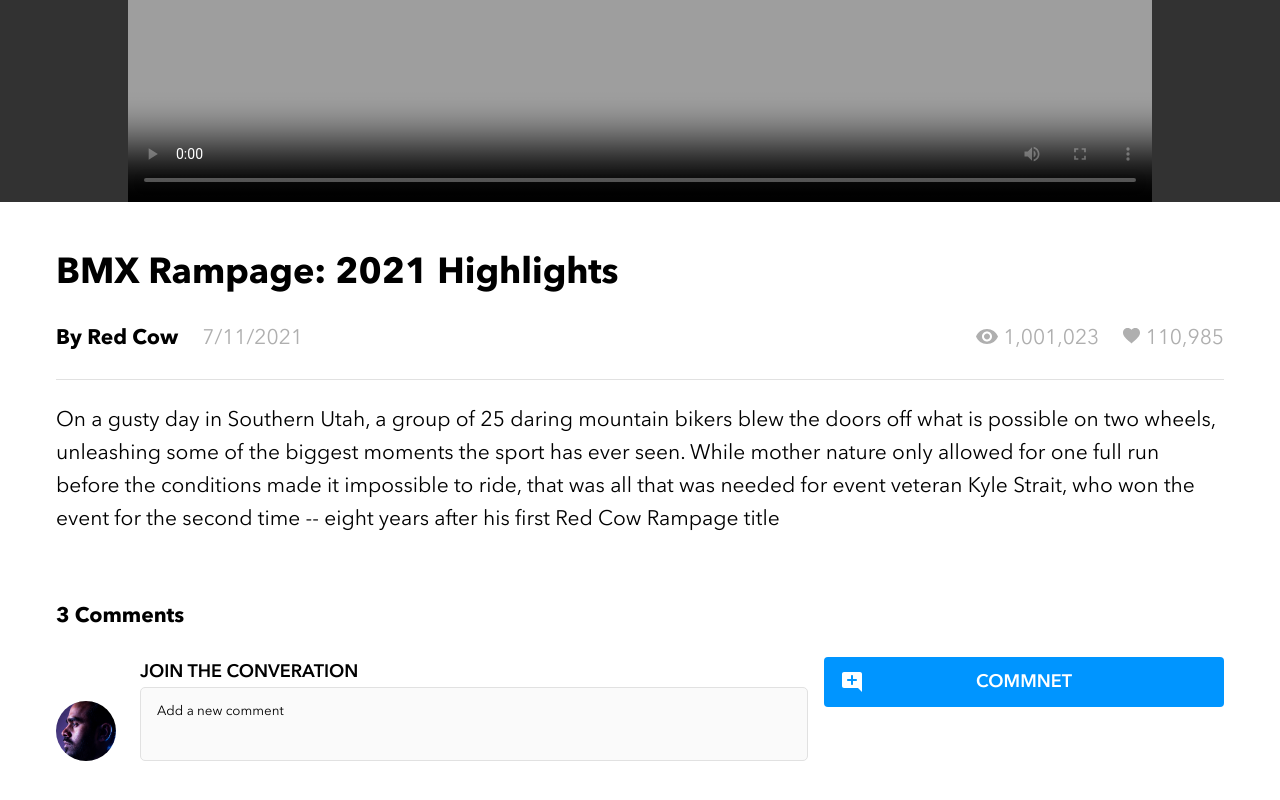
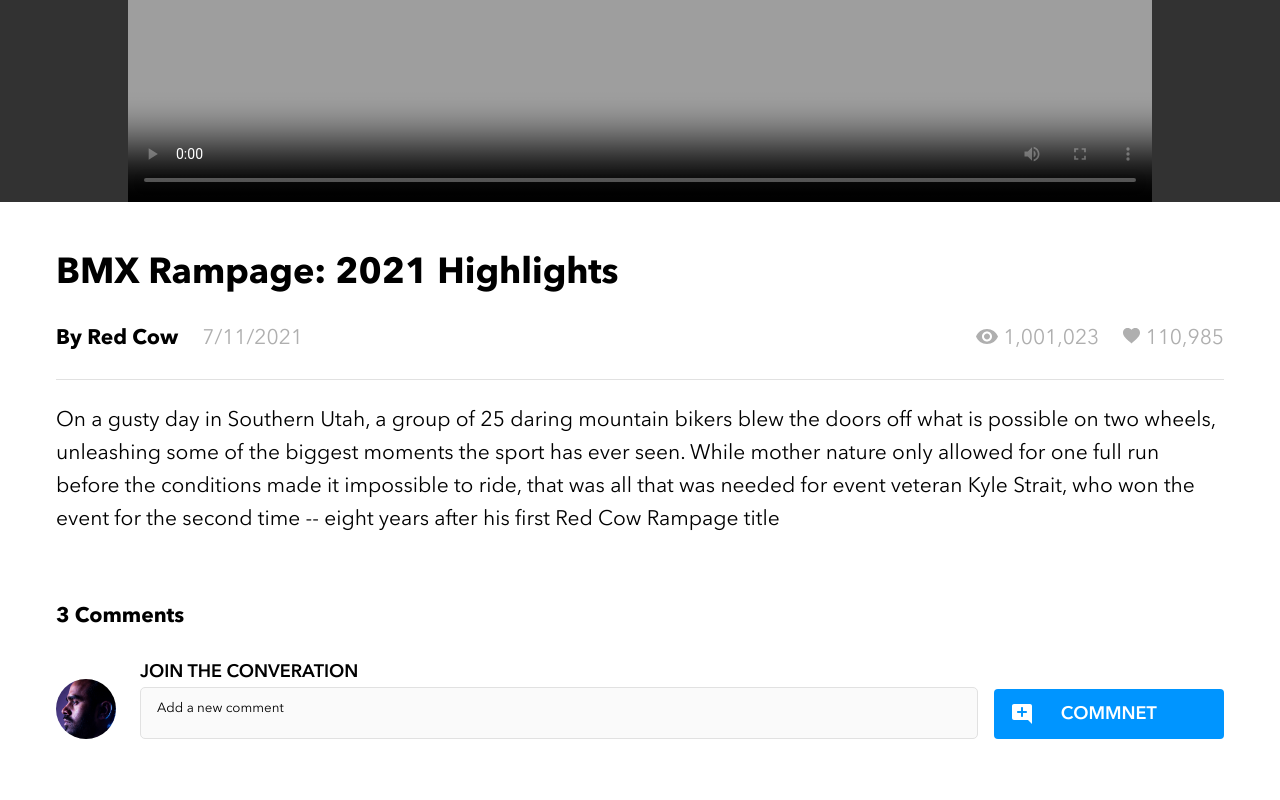
Before and after one commit to jaymeliao/BrainFlix, a React (Create React App) app: page / in a window 1280 px wide. Shown: the part 562-1362 px from the top of the page. Built offline with nearby package versions, Linux system fonts and the light colour scheme.

Commit message:
update ui

```diff
--- a/src/components/CommentSection/CommentSection.jsx
+++ b/src/components/CommentSection/CommentSection.jsx
@@ -18,9 +18,11 @@
         <div className="user-conversation">
           <div className="user-conversation__input-section">
             <label>JOIN THE CONVERATION</label>
-            <FormInput isTextarea={true} className="comment_input form-input" type="text" placeholder="Add a new comment" />
+            <FormInput isTextarea={true} className="comment_input form-input" type="text" placeholder="Add a new comment" rows={2} />
           </div>
-          <FormButton icon={<img src={commentIcon} />}text="commnet" onClick={()=>{console.log("comment!!")}}/>
+          <div className="user-conversation__button-section">
+          <FormButton class="button" icon={<img src={commentIcon} />}text="commnet" onClick={()=>{console.log("comment!!")}}/>
+          </div>
         </div>
       </div>
     </div>
--- a/src/components/CommentSection/CommentSection.scss
+++ b/src/components/CommentSection/CommentSection.scss
@@ -21,10 +21,20 @@
       @include tablet {
         flex-direction: row;
       }
-      .user-conversation__input-section {
+      &__input-section {
         display: flex;
         flex: 1;
         flex-direction: column;
+        .comment_input {
+          @include tablet {
+            height: 24px;
+          }
+          overflow-y: hidden;
+        }
+      }
+      &__button-section {
+        display: flex;
+        align-items: flex-end;
       }
     }
   }
--- a/src/components/Form/FormButton/FormButton.scss
+++ b/src/components/Form/FormButton/FormButton.scss
@@ -15,7 +15,6 @@
     box-sizing: border-box;
     width: 18vw;
     min-width: 180px;
-    max-width: 400px;
     &:hover{
       background-color: $BrainFlix-DarkBlue;
     }
--- a/src/components/Form/FormInput/FormInput.jsx
+++ b/src/components/Form/FormInput/FormInput.jsx
@@ -14,7 +14,7 @@
   };
 
   const Tag = props.isTextarea ? 'textarea' : 'input';
-  return <Tag style={otherStyle} className={`form-input ${props.className}`} type={props.type} placeholder={props.placeholder} {...props} />;
+  return <Tag style={otherStyle} className={`form-input ${props.className}`} type={props.type} placeholder={props.placeholder} {...props} rows={props.row} />;
 };
 
 export default FormInput;
--- a/src/components/Form/FormInput/FormInput.scss
+++ b/src/components/Form/FormInput/FormInput.scss
@@ -3,7 +3,7 @@
 @use "../../../styles/partials/mixins" as *;
 textarea {
   resize: none;
-  padding:1rem;
+  padding:0.8rem;
 }
 .form-input {
     border-radius: 5px;
```
